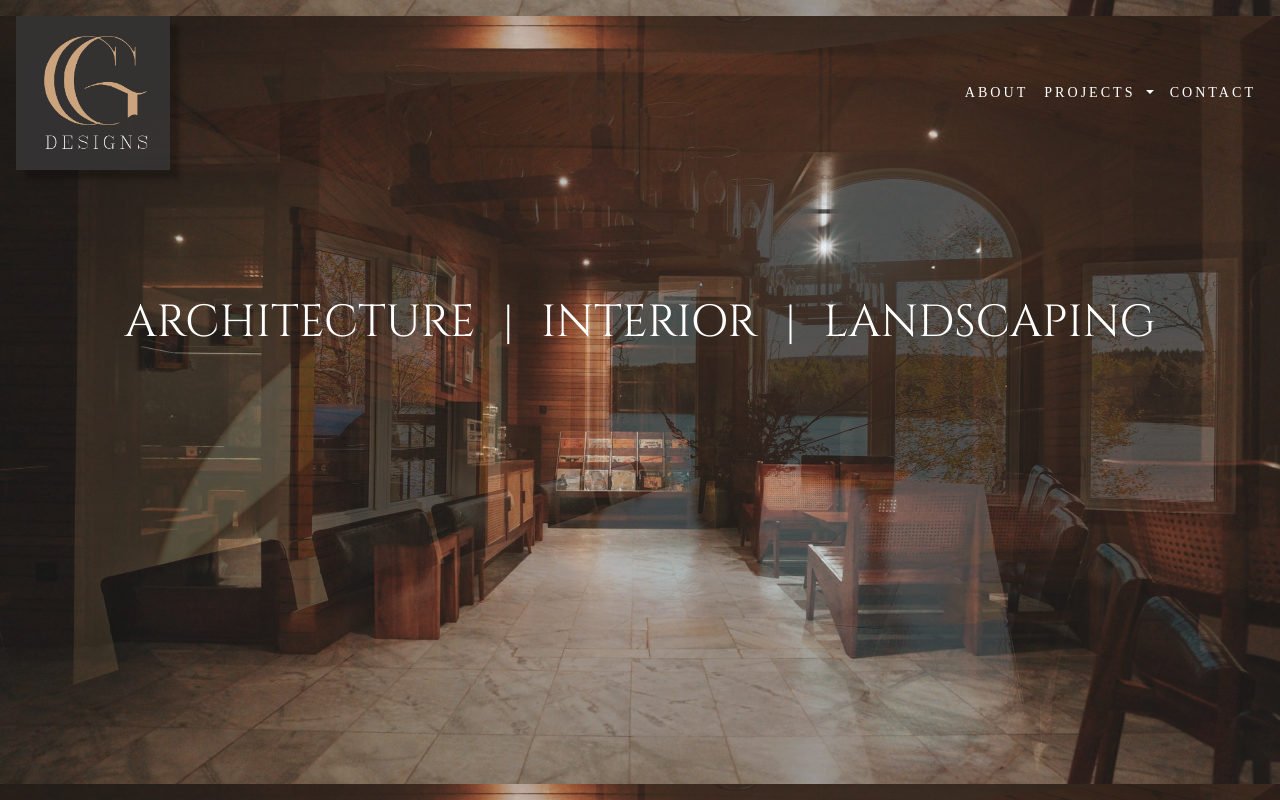
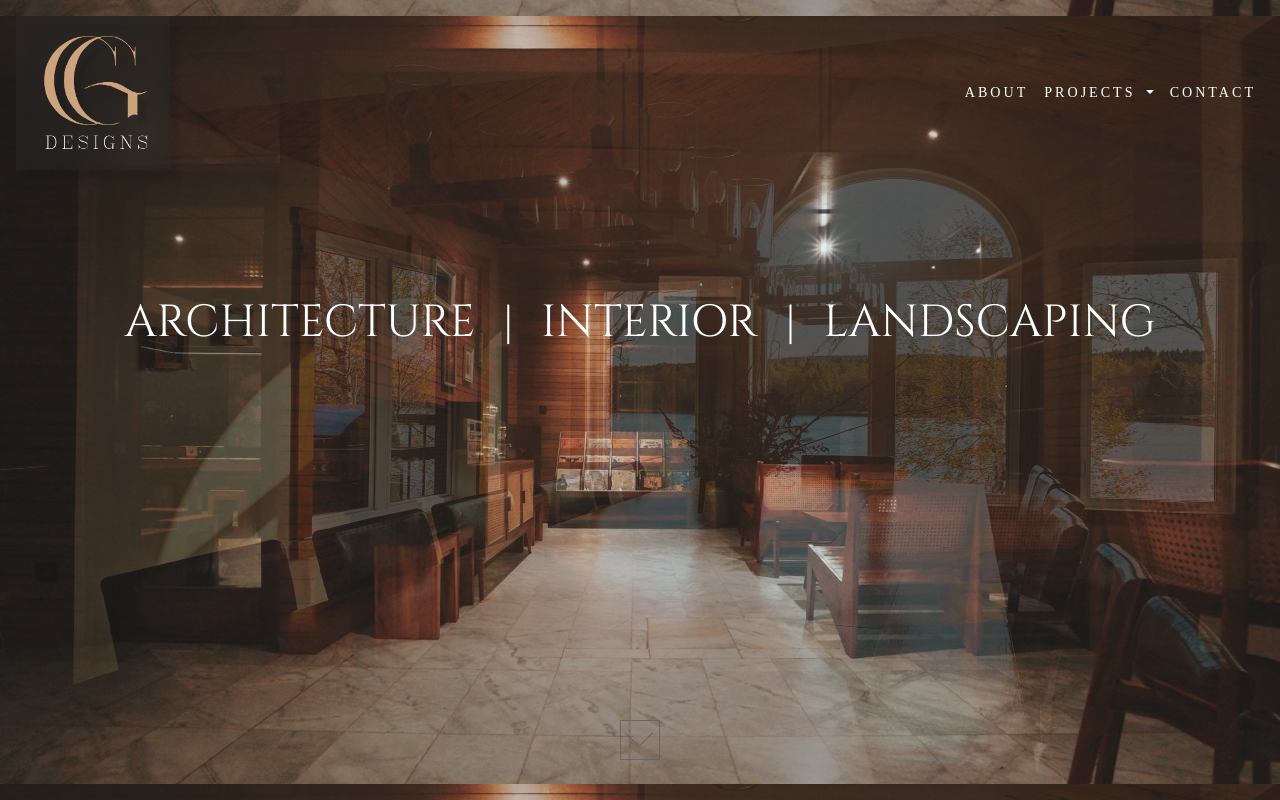
Before and after one commit to guptahimachal/CG-Creation, a plain HTML site: page index.html in a window 1280 px wide. Drawn offline with nearby package versions, Linux system fonts and the light colour scheme; a web font is replaced by a local one.

Commit message:
Adding Bottom Scroll Down Button

```diff
--- a/index.html
+++ b/index.html
@@ -22,6 +22,7 @@
         crossorigin="anonymous"></script>
 
     <link rel="stylesheet" href="styles/style.css">
+    <link rel="stylesheet" href="styles/pageDownBtn.css">
 
 </head>
 
@@ -66,6 +67,12 @@
             <h1>ARCHITECTURE | INTERIOR | LANDSCAPING</h1>
         </div>
 
+        <!-- SCROLL DOWN BUTTON -->
+        <a class="arrow-up">
+            <span class="left-arm"></span>
+            <span class="right-arm"></span>
+            <span class="arrow-slide"></span>
+        </a>
     </section>
 
 
--- /dev/null
+++ b/styles/pageDownBtn.css
@@ -0,0 +1,90 @@
+.arrow-up {
+    transform: rotate(180deg) translate(50%);
+    height: 40px;
+    width: 40px;
+    /* display: block; */
+    border: 1px solid #666;
+
+    cursor: pointer;
+    transition: all 0.5s cubic-bezier(0.25, 1.7, 0.35, 1.5);
+    overflow: hidden;
+
+    position: absolute;
+    bottom: 5%;
+    left: 50%;
+}
+
+.arrow-slide {
+    left: 0;
+    top: -100%;
+    width: 100%;
+    height: 100%;
+    background: #666;
+    position: absolute;
+    display: block;
+    z-index: 0;
+}
+
+.left-arm {
+    position: absolute;
+    z-index: 1;
+    background-color: transparent;
+    top: 19px;
+    left: 3px;
+    width: 20px;
+    display: block;
+    transform: rotate(-45deg);
+}
+
+.left-arm:after {
+    content: "";
+    background-color: #666;
+    width: 20px;
+    height: 1px;
+    display: block;
+    border-radius: 1px;
+    transition: all 0.5s cubic-bezier(0.25, 1.7, 0.35, 1.5);
+    transform-origin: right center;
+    z-index: -1;
+}
+
+.right-arm {
+    position: absolute;
+    z-index: 1;
+    background-color: transparent;
+    top: 19px;
+    left: 17px;
+    width: 20px;
+    display: block;
+    transform: rotate(45deg);
+    border-radius: 2px;
+}
+
+.right-arm:after {
+    content: "";
+    background-color: #666;
+    width: 20px;
+    height: 1px;
+    display: block;
+    border-radius: 1px;
+    transition: all 0.5s cubic-bezier(0.25, 1.7, 0.35, 1.5);
+    transform-origin: left center;
+    z-index: -1;
+}
+
+.arrow-up:hover {
+    transition: all 0.1s;
+}
+
+.arrow-up:hover .left-arm:after {
+    transform: rotate(-10deg);
+}
+
+.arrow-up:hover .right-arm:after {
+    transform: rotate(10deg);
+}
+
+.arrow-up:hover .arrow-slide {
+    transition: all 0.4s ease-in-out;
+    transform: translateY(200%);
+}
--- a/styles/style.css
+++ b/styles/style.css
@@ -72,7 +72,8 @@ html,body{
     border-top-left-radius: 0;
     border-top-right-radius: 0;
     transition: all 0.5s;
-    background: rgba(255, 255, 255, 0.219);
+    background: rgba(255, 255, 255, 0.068);
+    backdrop-filter: blur(10px);
 }
 
 
@@ -81,7 +82,8 @@ html,body{
     width: 12vw;
     filter: drop-shadow(9px 9px 2px rgba(0, 0, 0, 0.274));
     cursor: pointer;
-    background: rgba(54, 52, 52, 0.932);
+    backdrop-filter: blur(10px);
+    background: rgba(54, 52, 52, 0.329);
 }
 
 
```
